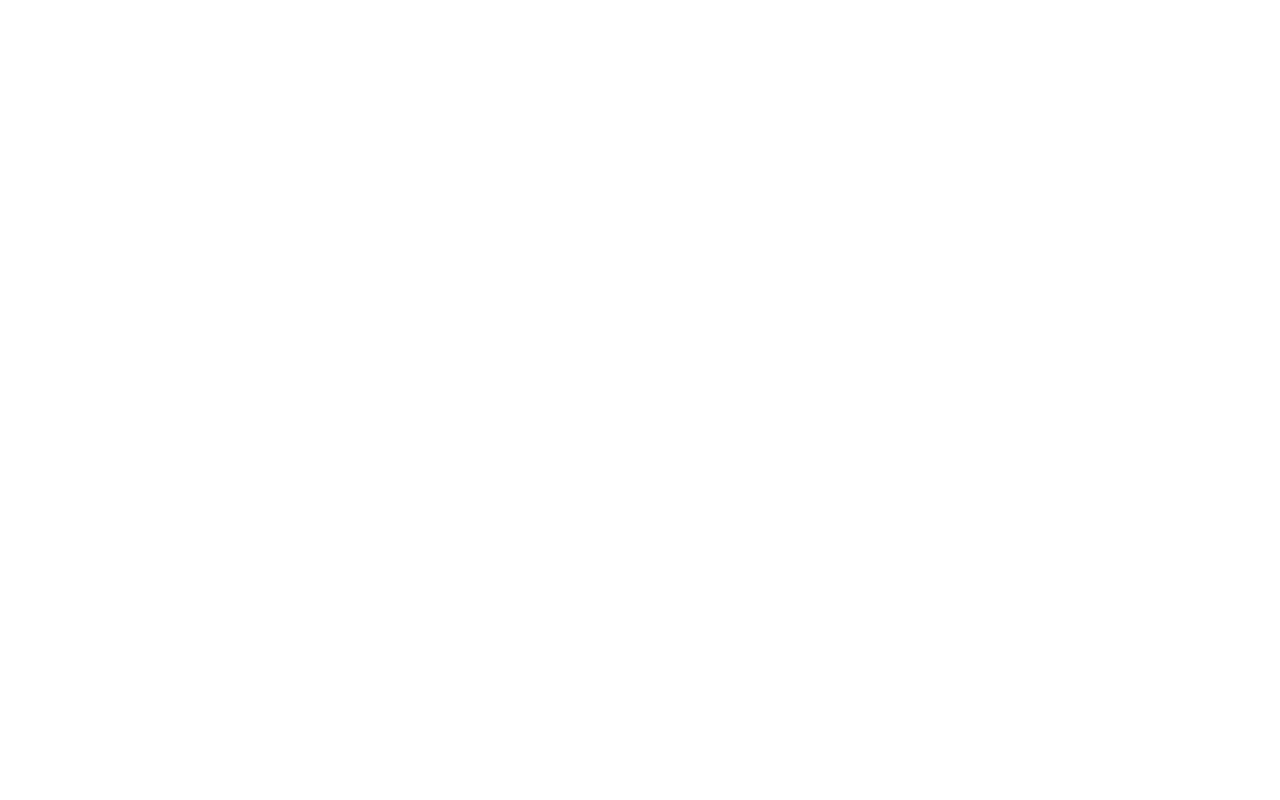
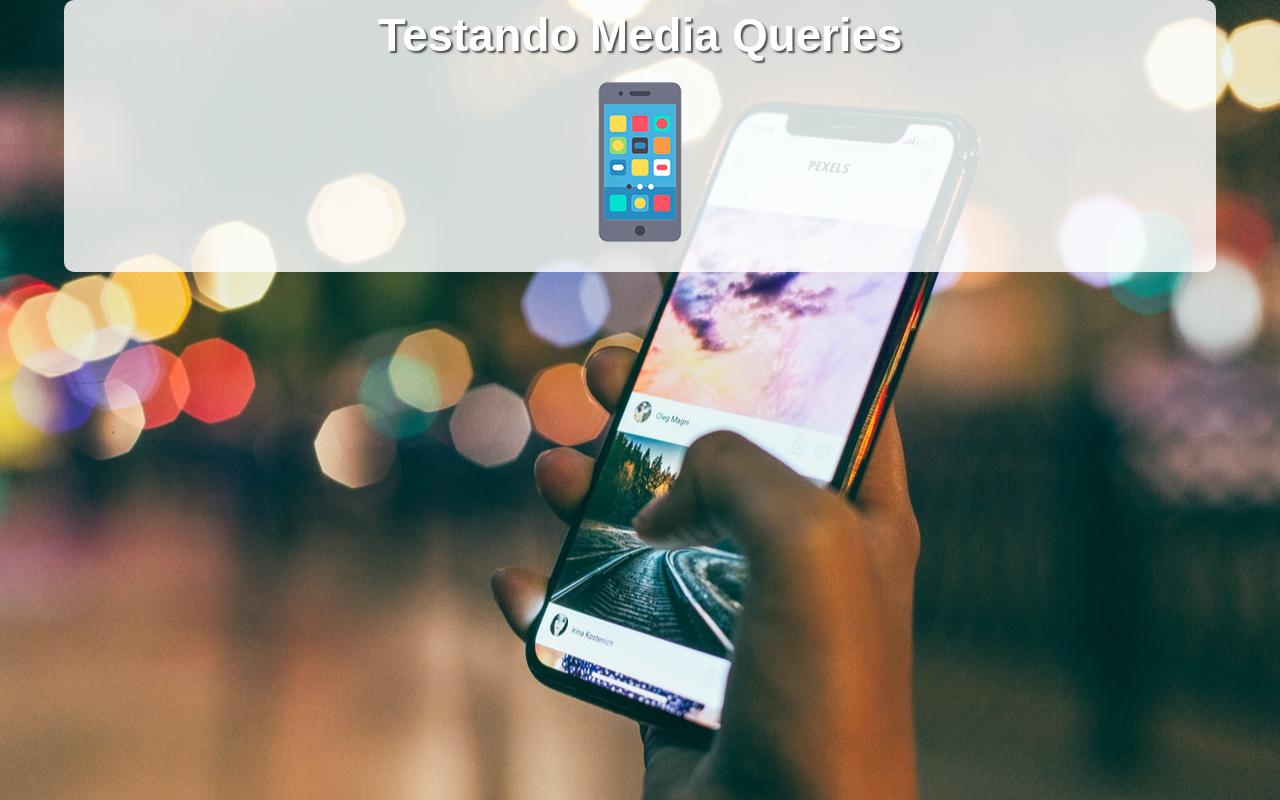
Before and after one commit to ReOliver15/html-css, a plain HTML site: page exercicios/ex026-media-queries/mq04/index.html in a window 1280 px wide. Drawn offline with Linux system fonts and the light colour scheme.

Commit message:
atualizações no exc mq04

```diff
--- /dev/null
+++ b/exercicios/ex026-media-queries/mq04/estilos/style.css
@@ -0,0 +1,45 @@
+@charset "UTF-8";
+
+/* Versão Mobile First */
+
+* {
+    font-family: Arial, Helvetica, sans-serif;
+    font-size: 1.3em;
+    margin: 0px;
+    padding: 0px;
+    box-sizing: border-box;
+}
+html {
+    height: 100vh;
+}
+body {
+    background: black url(../imagens/back-phone.jpg) no-repeat;
+    background-size: cover;
+    background-position: center center;
+}
+main {
+    background-color: rgba(255, 255, 255, 0.829);
+    width: 90vw;
+    margin: auto;
+    border-radius: 10px;
+    padding: 10px;
+}
+h1 {
+    text-align: center;
+    color: white;
+    font-size: 1.3em;
+    text-shadow: 2px 2px 2px rgba(0, 0, 0, 0.664);
+}
+img {
+    display: block;
+    margin: auto;
+}
+img#phone {display: block;}
+img#tablet {display: none;}
+img#print {display: none;}
+img#pc {display: none;}
+img#tv {display: none;}
+
+/* Podemos fazer assim para varios itens com a mesma config #phone,#tablet,#print,#pc,#tv{
+    display: none;
+} */
--- a/exercicios/ex026-media-queries/mq04/index.html
+++ b/exercicios/ex026-media-queries/mq04/index.html
@@ -4,8 +4,18 @@
     <meta charset="UTF-8">
     <meta name="viewport" content="width=device-width, initial-scale=1.0">
     <title>Media Query</title>
+    <link rel="stylesheet" href="estilos/style.css" media="all">
+    <link rel="stylesheet" href="estilos/media-query.css">
 </head>
 <body>
+    <main>
+        <h1>Testando Media Queries</h1>
+        <img id="phone" src="imagens/icon-phone.png" alt="Via Smartphone">
+        <img id="tablet" src="imagens/icon-tablet.png" alt="Via Tablet">
+        <img id="print" src="imagens/icon-print.png" alt="Via Impressão">
+        <img id="pc" src="imagens/icon-pc.png" alt="Versão PC">
+        <img id="tv" src="imagens/icon-tv.png" alt="Versão TV">
+    </main>
 
 </body>
 </html>
```
Also changed, not shown: exercicios/ex026-media-queries/mq04/estilos/media-query.css (added).
